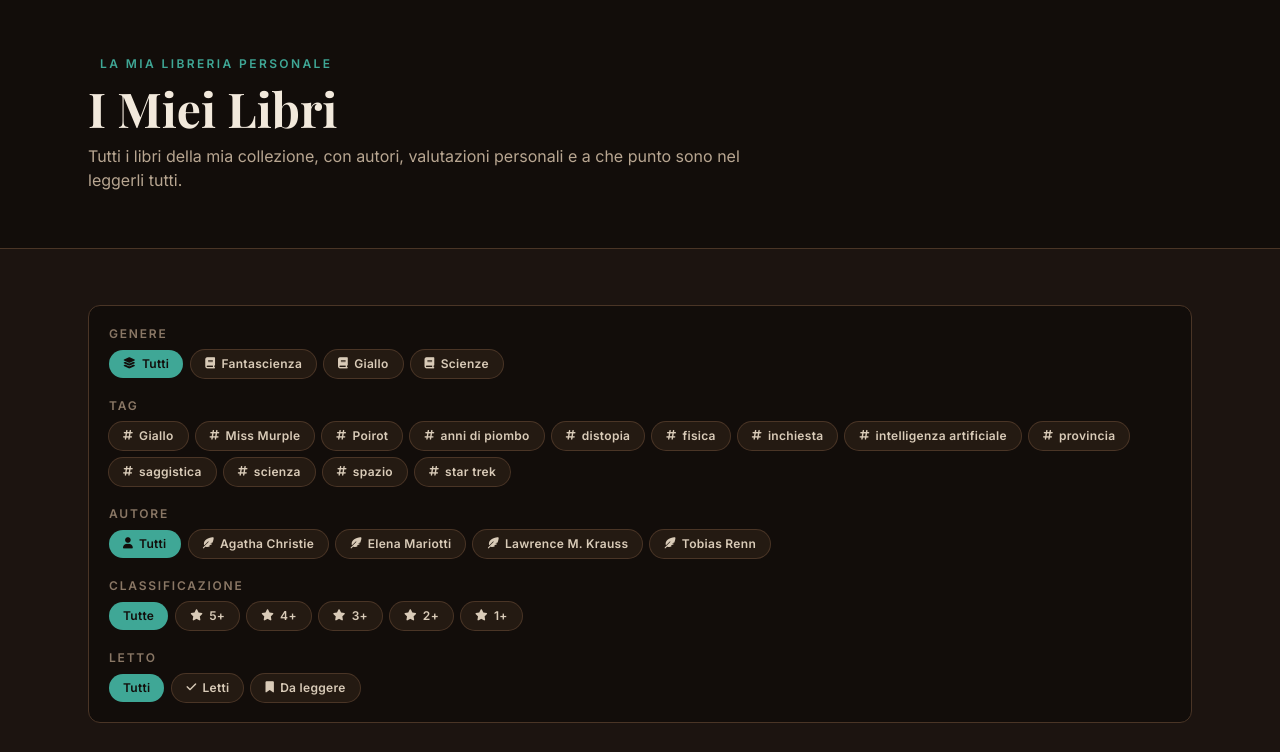
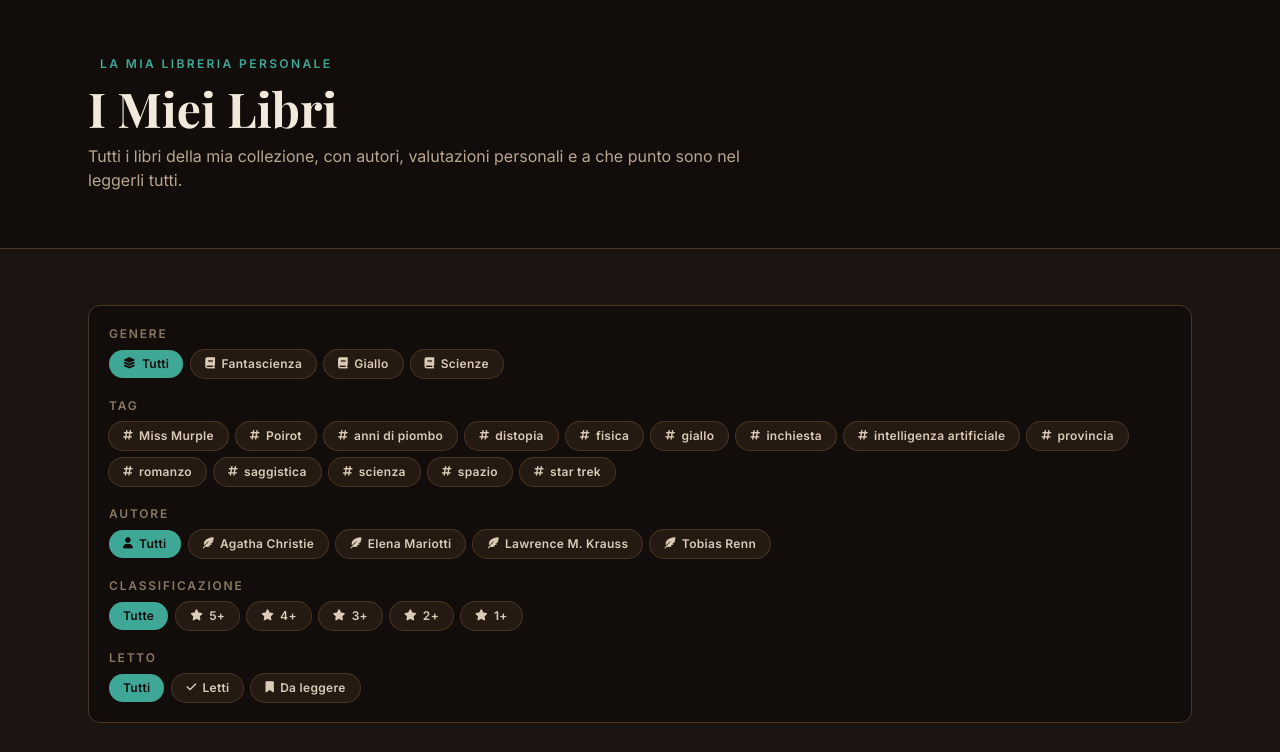
Before and after one commit to ImVinzzzz/my-book-collection, a React (Vite) app: page / in a window 1280 px wide. Shown: the top 752 px of the page. Built offline with nearby package versions, Linux system fonts and the light colour scheme.

Commit message:
Update tags for Poirot and Miss Marple books

```diff
--- a/src/data/books.ts
+++ b/src/data/books.ts
@@ -18,7 +18,7 @@ export const books: Book[] = [
     authorSlug: "agatha-christie",
     coverImageUrl: "/images/books/poirot-tutti-i-racconti.jpg",
     genre: "Giallo",
-    tags: ["Poirot", "Giallo"],
+    tags: ["Poirot", "romanzo", "giallo"],
     publisher: "Mondadori",
     publicationYear: "2020",
     synopsis: "Tutte le avvincenti indagini di Hercule Poirot, il piccolo detective belga dalle infallibili \"celluline grigie\", nato dalla fantasia di Agatha Christie sono qui raccolte in un unico volume nel quale la vocazione narrativa della Regina del Giallo si esprime al suo meglio: storie che coinvolgono il pubblico in un raffinatissimo gioco di intelligenza accompagnate da raffinate illustrazioni d'epoca in bianco e nero.",
@@ -39,7 +39,7 @@ export const books: Book[] = [
   authorSlug: "agatha-christie",
   coverImageUrl: "/images/books/miss-marple-i-delitti-deliziosi.jpg",
   genre: "Giallo",
-  tags: ["Miss Murple", "Giallo"],
+  tags: ["Miss Murple", "romanzo", "giallo"],
   publisher: "Mondadori",
   publicationYear: "2021",
   synopsis: "«Davvero, non ho alcun dono, se non forse una certa conoscenza della natura umana.» \nTutti i racconti che vedono come protagonista Miss Marple, la dolce, un po' svagata anziana signora della provincia inglese che risolve con acume i delitti più misteriosi, sono racchiusi in questo libro dal formato importante nel quale la vocazione narrativa della Regina del Giallo si esprime al suo meglio.",
```
